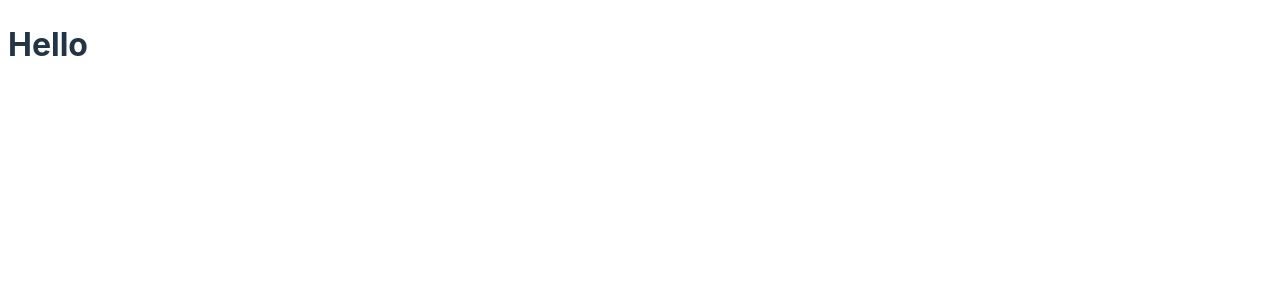
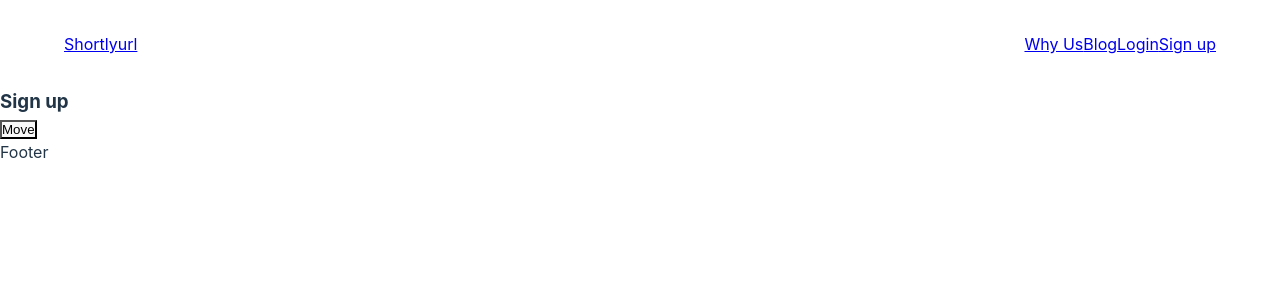
Before and after one commit to alialaba/shortlyurl-web, a React (Vite) app: page /signup in a window 1280 px wide. Shown: the top 300 px of the page. Built offline with nearby package versions, Linux system fonts and the light colour scheme.

Commit message:
chore: setup navigation route with router-dom

```diff
--- a/src/App.jsx
+++ b/src/App.jsx
@@ -1,13 +1,33 @@
 import { useState } from 'react';
+import { BrowserRouter as Router , Routes , Route} from 'react-router-dom';
+import Home from './pages/Home/Home';
+import SignUp from './pages/SignUp/SignUp';
+import ErrorPage from './pages/ErrorPage/ErrorPage';
+import Navbar from './components/Navbar';
 
 
 function App() {
 
 
   return (
-    <main>
-      <h1>Hello</h1>
-    </main>
+
+     <Router>
+      {/* <a href='/home'>Hello Home Page</a> */}
+      <Navbar/>
+      <main>
+      <Routes>
+        <Route path='/' element={<Home/>}/>
+        <Route path='/signup' element={<SignUp/>}/>
+
+        <Route path='*' element={<ErrorPage/>}/>
+      </Routes>
+      </main>
+
+      <footer>
+        Footer
+      </footer>
+     </Router>
+
   )
 }
 
--- /dev/null
+++ b/src/components/Navbar.jsx
@@ -0,0 +1,24 @@
+import React from "react";
+import { Link } from "react-router-dom";
+export default function (){
+    return(
+        <header className="header">
+              <div className="container">
+            <nav className="nav">
+
+                <div className="logo">
+                    <span><Link to="/">Shortlyurl</Link></span>
+                </div>
+                    <ul className="nav__list">
+                        {/* <li><Link to="/">Home</Link></li> */}
+                        <li> <Link to="/whyus">Why Us</Link></li>
+                        <li> <Link to="/blog">Blog</Link></li>
+                        <li> <Link to="/login">Login</Link></li>
+                        <li> <Link to="/signup">Sign up</Link></li>
+
+                    </ul>
+            </nav>
+            </div>
+        </header>
+    )
+}
--- a/src/index.css
+++ b/src/index.css
@@ -1,3 +1,8 @@
+*, *::before, *::after{
+  margin: 0;
+  padding: 0;
+  box-sizing: border-box;
+}
 :root {
   font-family: Inter, system-ui, Avenir, Helvetica, Arial, sans-serif;
   line-height: 1.5;
@@ -20,6 +25,34 @@ body {
 
 }
 
+/* Default styles */
+.container{
+  width: min(1300px, 90%);
+  margin: 0 auto;
+
+}
+ul{
+  list-style: none;
+}
+img{
+  max-width: 100%;
+}
+
+/* Default styles */
+/**************************/
+/* HEADER */
+/**************************/
+.header{
+  padding: 2rem 0;
+}
+.nav{
+  display: flex;
+  justify-content: space-between;
+}
+.nav__list{
+  display: flex;
+}
+
 
 @media (prefers-color-scheme: light) {
   :root {
--- /dev/null
+++ b/src/pages/ErrorPage/ErrorPage.css
@@ -0,0 +1,5 @@
+.error{
+    text-align: center;
+    width: min(600px, 90%);
+    margin: 0 auto;
+}
--- /dev/null
+++ b/src/pages/ErrorPage/ErrorPage.jsx
@@ -0,0 +1,19 @@
+import React from "react";
+import { useNavigate } from "react-router-dom";
+import error404 from "../../assets/err404.png"
+import  "./ErrorPage.css";
+export default function ErrorPage(){
+
+    let navigate = useNavigate();
+    return(
+        <article className="error">
+            <div className="container">
+                <img src={error404 }/>
+            <h2>This Page not found</h2>
+            <p>Lorem ipsum dolor sit amet consectetur, adipisicing elit. Aperiam, praesentium? Quaerat dolorum totam sunt nesciunt!</p>
+            <button onClick={()=> {navigate("/")}}>Back to Home</button>
+            </div>
+
+        </article>
+    )
+}
--- /dev/null
+++ b/src/pages/Home/Home.jsx
@@ -0,0 +1,6 @@
+import React from "react";
+export default function Home(){
+    return(<div>
+        <h1>Hello There</h1>
+    </div>)
+}
--- /dev/null
+++ b/src/pages/SignUp/SignUp.jsx
@@ -0,0 +1,13 @@
+import React from "react";
+import {useNavigate} from "react-router-dom";
+export default function SignUp(){
+
+    let navigate = useNavigate();
+    return(
+        <div>
+
+            <h3> Sign up</h3>
+            <button onClick={()=> {navigate("/")}}>Move</button>
+        </div>
+    );
+}
```
Also changed, not shown: src/assets/err404.png (added), src/assets/tes.png (added).
